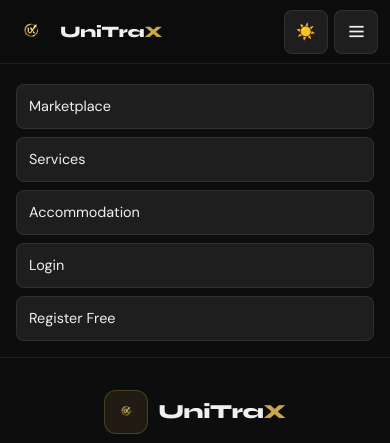
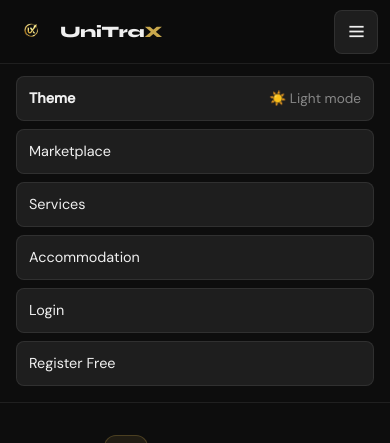
Before and after one commit to Promiseugo/unn_hub, a Django app: page /accounts/login/ in a window 390 px wide, after a click that opens the changed part. Shown: the top 443 px of the page. Run offline with Django 4.2, Linux system fonts and the light colour scheme; parts of the project's set-up code (start-up, migrations or seed data) failed here and were passed over.

Commit message:
Move theme toggle into mobile hamburger menu, widen username badge

```diff
--- a/templates/base.html
+++ b/templates/base.html
@@ -291,6 +291,20 @@
       font-size: 0.9rem;
       text-decoration: none;
       font-family: var(--font-body);
+    }
+
+    .mobile-theme-row {
+      display: flex !important;
+      align-items: center;
+      justify-content: space-between;
+      margin-top: 0 !important;
+    }
+    .mobile-theme-row span:first-child {
+      font-weight: 600;
+    }
+    .mobile-theme-row span:last-child {
+      color: var(--text-muted);
+      font-size: 0.85rem;
     }
 
     /* Unread badge */
@@ -680,7 +694,7 @@
          this was the cause of the badge hugging/overflowing the right edge
          on typical Android phones (~412-460px wide). */
       .nav-user-btn {
-        max-width: 100px;
+        max-width: 150px;
         overflow: hidden;
         white-space: nowrap;
         text-overflow: ellipsis;
@@ -694,9 +708,13 @@
         flex-shrink: 0;
       }
       /* Theme toggle and hamburger must not shrink — keep them tappable */
-      .theme-toggle,
       .mobile-menu-toggle {
         flex-shrink: 0;
+      }
+      /* Theme toggle moves INTO the hamburger panel on mobile to free up
+         width for the username badge — see #mobileThemeRow */
+      .theme-toggle {
+        display: none !important;
       }
     }
 
@@ -704,7 +722,7 @@
       .nav-logo-icon,
       .nav-logo img { width: 38px !important; height: 38px !important; }
       .nav-logo-text { font-size: 1rem; }
-      .nav-user-btn { max-width: 84px; }
+      .nav-user-btn { max-width: 120px; }
       .nav-user-btn .nav-avatar { width: 20px; height: 20px; }
     }
 
@@ -847,6 +865,10 @@
 </nav>
 
 <div class="mobile-nav-panel" id="mobileNavPanel">
+  <button type="button" id="mobileThemeRow" class="mobile-theme-row">
+    <span>Theme</span>
+    <span id="mobileThemeIcon">☀️ Light mode</span>
+  </button>
   <a href="{% url 'marketplace:listing-list' %}">Marketplace</a>
   <a href="{% url 'services:service-list' %}">Services</a>
   <a href="{% url 'rentals:rental-list' %}">Accommodation</a>
@@ -910,19 +932,33 @@
   const html = document.documentElement;
   const toggle = document.getElementById('themeToggle');
   const icon = document.getElementById('themeIcon');
+  const mobileThemeRow = document.getElementById('mobileThemeRow');
+  const mobileThemeIcon = document.getElementById('mobileThemeIcon');
+
+  function applyThemeLabel(theme) {
+    icon.textContent = theme === 'dark' ? '☀️' : '🌙';
+    if (mobileThemeIcon) {
+      mobileThemeIcon.textContent = theme === 'dark' ? '☀️ Light mode' : '🌙 Dark mode';
+    }
+  }
 
   // Load saved theme
   const saved = localStorage.getItem('unn-theme') || 'dark';
   html.setAttribute('data-theme', saved);
-  icon.textContent = saved === 'dark' ? '☀️' : '🌙';
+  applyThemeLabel(saved);
 
-  toggle.addEventListener('click', () => {
+  function toggleTheme() {
     const current = html.getAttribute('data-theme');
     const next = current === 'dark' ? 'light' : 'dark';
     html.setAttribute('data-theme', next);
     localStorage.setItem('unn-theme', next);
-    icon.textContent = next === 'dark' ? '☀️' : '🌙';
-  });
+    applyThemeLabel(next);
+  }
+
+  toggle.addEventListener('click', toggleTheme);
+  if (mobileThemeRow) {
+    mobileThemeRow.addEventListener('click', toggleTheme);
+  }
 
   (function() {
     var menuToggle = document.getElementById('mobileMenuToggle');
```
